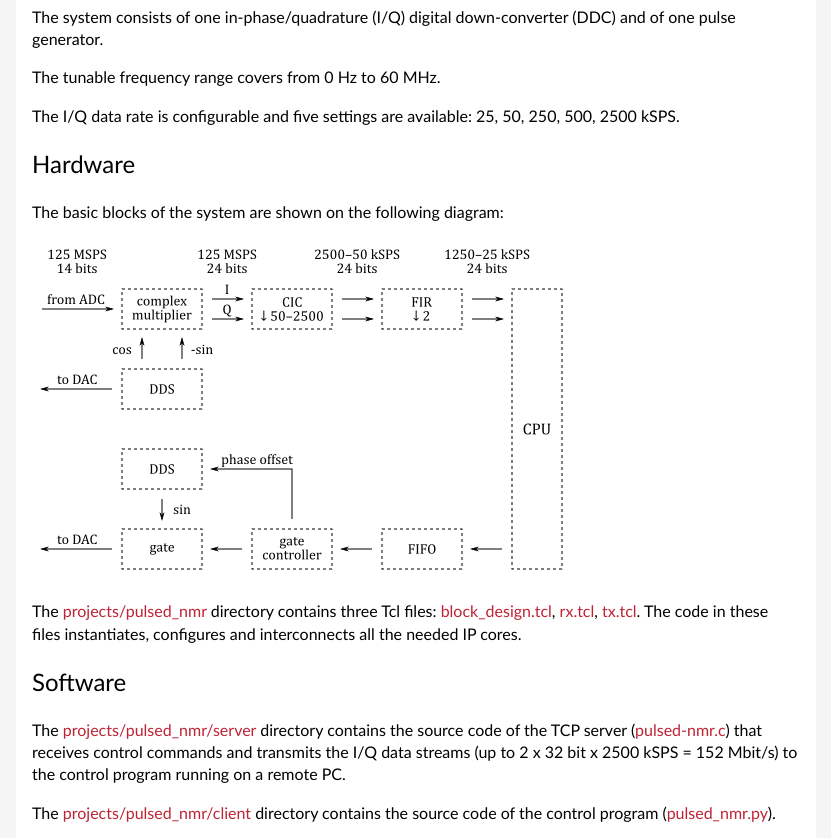
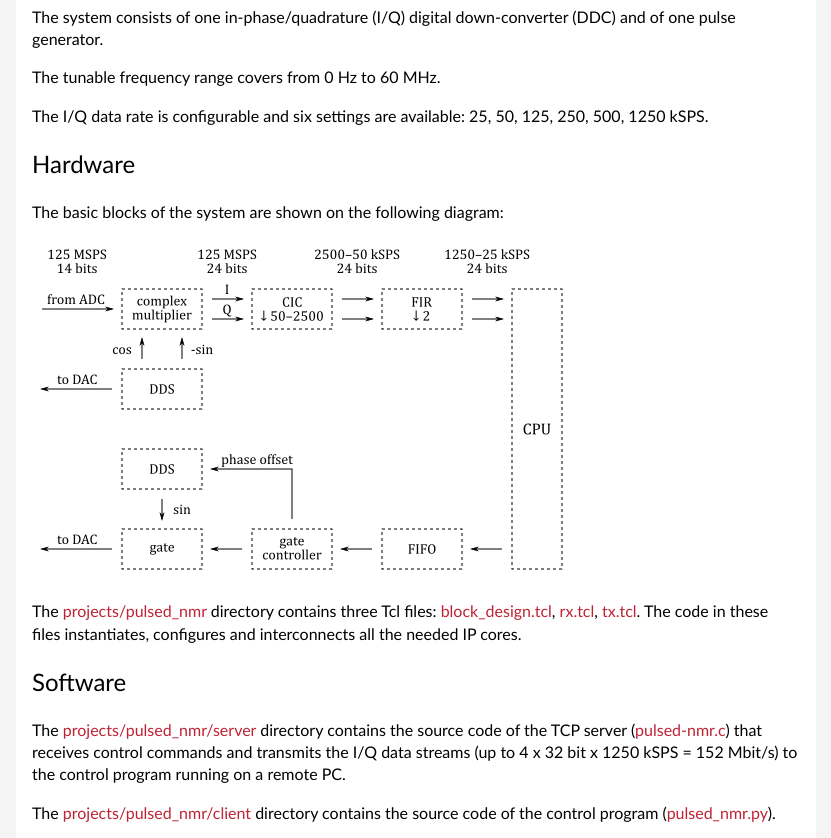
Before and after one commit to pavel-demin/red-pitaya-notes, a Jekyll site: the page built from pulsed-nmr.md, in a window 1280 px wide and 1400 px high. Shown: the part 440-1278 px from the top of the window, without its empty margins (224-1055 px from the left). Built offline with Jekyll 4.4.1, drawn with Linux system fonts in a browser that asks for light colours.

Commit message:
update I/Q data rates in pulsed-nmr

```diff
--- a/pulsed-nmr.md
+++ b/pulsed-nmr.md
@@ -24,7 +24,7 @@ The system consists of one in-phase/quadrature (I/Q) digital down-converter (DDC
 
 The tunable frequency range covers from 0 Hz to 60 MHz.
 
-The I/Q data rate is configurable and five settings are available: 25, 50, 250, 500, 2500 kSPS.
+The I/Q data rate is configurable and six settings are available: 25, 50, 125, 250, 500, 1250 kSPS.
 
 Hardware
 -----
@@ -38,7 +38,7 @@ The [projects/pulsed_nmr](https://github.com/pavel-demin/red-pitaya-notes/tree/m
 Software
 -----
 
-The [projects/pulsed_nmr/server](https://github.com/pavel-demin/red-pitaya-notes/tree/master/projects/pulsed_nmr/server) directory contains the source code of the TCP server ([pulsed-nmr.c](https://github.com/pavel-demin/red-pitaya-notes/blob/master/projects/pulsed_nmr/server/pulsed-nmr.c)) that receives control commands and transmits the I/Q data streams (up to 2 x 32 bit x 2500 kSPS = 152 Mbit/s) to the control program running on a remote PC.
+The [projects/pulsed_nmr/server](https://github.com/pavel-demin/red-pitaya-notes/tree/master/projects/pulsed_nmr/server) directory contains the source code of the TCP server ([pulsed-nmr.c](https://github.com/pavel-demin/red-pitaya-notes/blob/master/projects/pulsed_nmr/server/pulsed-nmr.c)) that receives control commands and transmits the I/Q data streams (up to 4 x 32 bit x 1250 kSPS = 152 Mbit/s) to the control program running on a remote PC.
 
 The [projects/pulsed_nmr/client](https://github.com/pavel-demin/red-pitaya-notes/tree/master/projects/pulsed_nmr/client) directory contains the source code of the control program ([pulsed_nmr.py](https://github.com/pavel-demin/red-pitaya-notes/blob/master/projects/pulsed_nmr/client/pulsed_nmr.py)).
 
```
